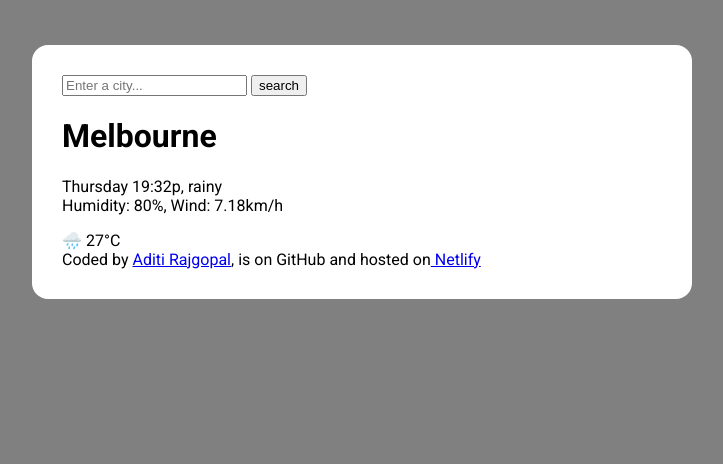
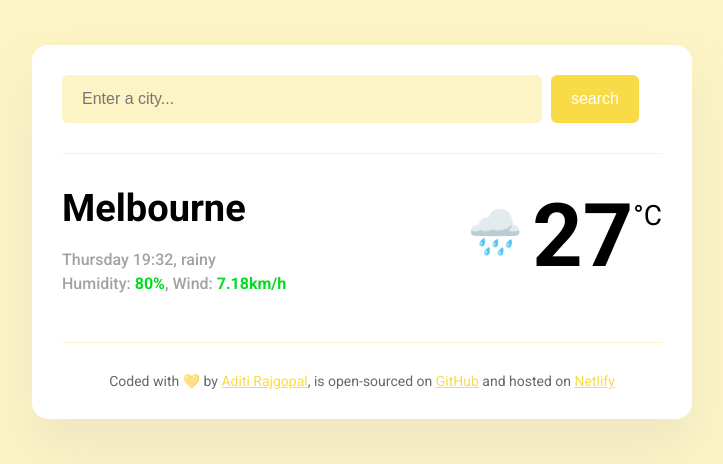
Before and after one commit to strawberrysmile16/Weather, a plain HTML site: page index.html in a window 1280 px wide. Shown: the whole page, without its empty margins (278-1001 px from the left). Drawn offline with Linux system fonts and the light colour scheme.

Commit message:
Added the basics CSS

```diff
--- a/index.html
+++ b/index.html
@@ -16,28 +16,40 @@
   <body>
     <div class="weather-app">
       <header>
-        <form>
-          <input type="search" placeholder="Enter a city..." required />
-          <input type="submit" value="search" />
+        <form class="search-form">
+          <input
+            type="search"
+            placeholder="Enter a city..."
+            required
+            class="search-form-input"
+          />
+          <input type="submit" value="search" class="search-form-button" />
         </form>
       </header>
       <main>
-        <div>
-          <h1>Melbourne</h1>
-          <p>
-            Thursday 19:32p, rainy <br />
-            Humidity: 80%, Wind: 7.18km/h
-          </p>
-          🌧️ 27°C
+        <div class="weather-app-data">
+          <div>
+            <h1 class="weather-app-city">Melbourne</h1>
+            <p class="weather-app-details">
+              Thursday 19:32, rainy <br />
+              Humidity: <strong>80%</strong>, Wind: <strong>7.18km/h</strong>
+            </p>
+          </div>
+          <div class="weather-app-temperature-container">
+            <div class="weather-app-icon">🌧️</div>
+            <div class="weather-app-temperature">27</div>
+            <div class="weather-app-unit">°C</div>
+          </div>
         </div>
       </main>
       <footer>
-        Coded by
+        Coded with 💛 by
         <a
           href="https://www.shecodes.io/graduates/83736-aditi-rajgopalhttps://www.shecodes.io/graduates/83736-aditi-rajgopal"
           >Aditi Rajgopal</a
-        >, is <a href="https://github.com/strawberrysmile16/Weather"></a> on
-        GitHub and hosted on<a href="https://www.netlify.com/"> Netlify</a>
+        >, is open-sourced on
+        <a href="https://github.com/strawberrysmile16/Weather"> GitHub</a> and
+        hosted on <a href="https://www.netlify.com/"> Netlify</a>
       </footer>
     </div>
   </body>
--- a/src/style.css
+++ b/src/style.css
@@ -1,13 +1,93 @@
 body {
-  background-color: grey;
+  background-color: rgb(253, 244, 197);
   font-family: "Roboto", sans-serif;
+}
+
+a {
+  color: rgb(249, 219, 71);
 }
 
 .weather-app {
   background-color: white;
   max-width: 600px;
   margin: 45px auto;
-
+  box-shadow: 0 30px 50px rgba(193, 192, 182, 0.249);
   border-radius: 16px;
   padding: 30px;
 }
+
+header {
+  border-bottom: 1px solid rgb(253, 244, 197);
+  padding: 0 0 30px 0;
+}
+
+.search-form-input {
+  background-color: rgb(253, 244, 197);
+  border: none;
+  border-radius: 6px;
+  width: 80%;
+  font-size: 16px;
+  padding: 15px 20px;
+}
+
+.search-form-button {
+  background-color: rgb(249, 219, 71);
+  padding: 15px 20px;
+  border: none;
+  border-radius: 6px;
+  font-size: 16px;
+  margin-left: 5px;
+  color: white;
+}
+
+main {
+  padding: 30px 0;
+}
+
+.weather-app-data {
+  display: flex;
+  justify-content: space-between;
+}
+
+.weather-app-city {
+  margin: 0;
+  font-size: 38px;
+  line-height: 48px;
+}
+
+.weather-app-details {
+  font-size: 16px;
+  font-weight: 500;
+  line-height: 24px;
+  color: rgb(162, 162, 162);
+}
+
+.weather-app-details strong {
+  color: rgb(5, 218, 37);
+}
+
+.weather-app-temperature-container {
+  display: flex;
+}
+
+.weather-app-icon {
+  font-size: 44px;
+  margin-top: 22px;
+}
+.weather-app-temperature {
+  font-size: 88px;
+  font-weight: bold;
+  margin-left: 10px;
+}
+
+.weather-app-unit {
+  margin-top: 15px;
+  font-size: 28px;
+}
+footer {
+  border-top: 1px solid rgb(253, 244, 197);
+  padding: 30px 0 0 0;
+  text-align: center;
+  font-size: 14px;
+  color: rgba(0, 0, 0, 0.6);
+}
```
